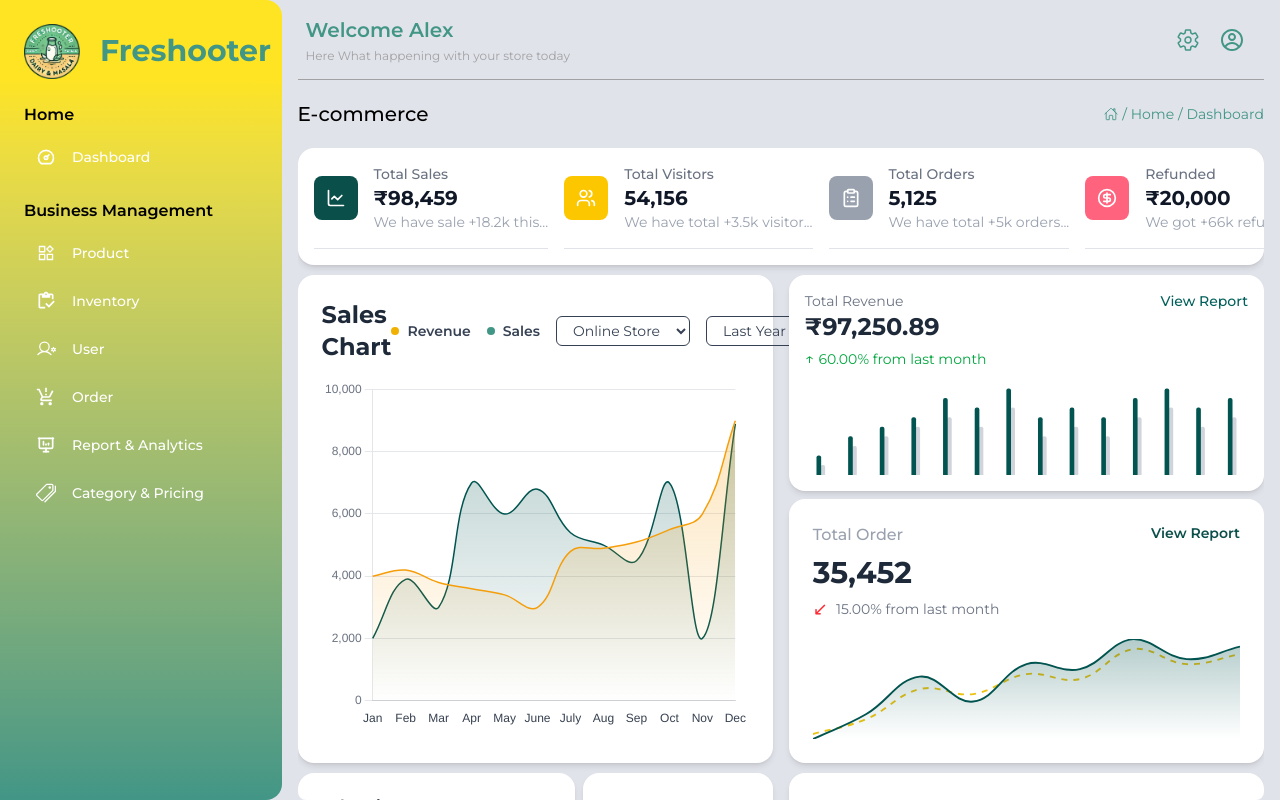
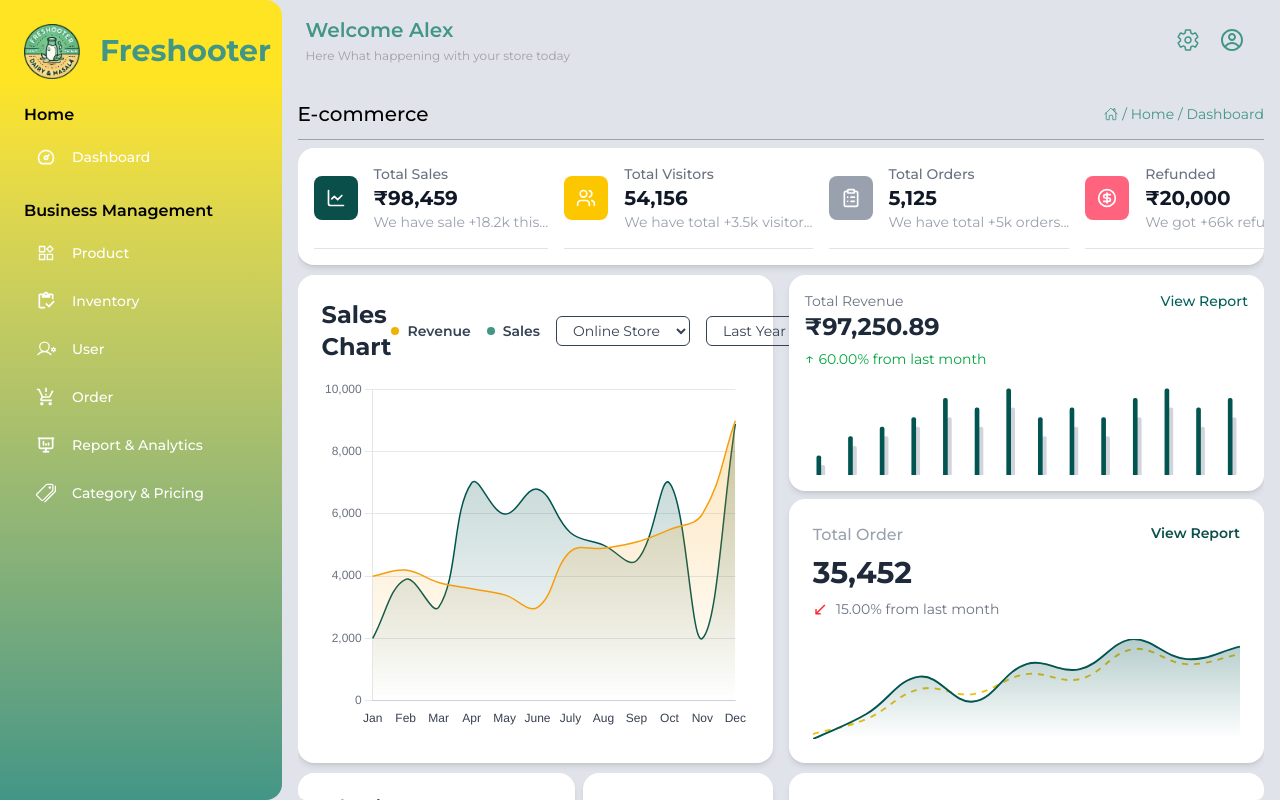
Before and after one commit to mitranjaykrishna/freshooter-web, a React app: page /dashboard in a window 1280 px wide. Both pictures are taken after a click on the button "Sign in". Built offline with nearby package versions, Linux system fonts and the light colour scheme; the HTML template or start-up script is replaced by a standard one.

Commit message:
fix padding

```diff
--- a/src/components/Headers/HeaderUpper.jsx
+++ b/src/components/Headers/HeaderUpper.jsx
@@ -6,7 +6,7 @@ import { useNavigate } from "react-router";
 export default function HeaderUpper() {
   const navigate = useNavigate();
   return (
-    <div className="absolute top-0 flex justify-between items-center w-full border-b border-subText px-2 py-1 min-h-[80px]">
+    <div className="absolute top-0 flex justify-between items-center w-full  px-2 py-1 min-h-[80px]">
       <div className="flex flex-col gap-1">
         <span className=" text-xl font-semibold text-primary">
           Welcome Alex
--- a/src/components/Headers/NavLocation.jsx
+++ b/src/components/Headers/NavLocation.jsx
@@ -3,7 +3,7 @@ import { IoHomeOutline } from "react-icons/io5";
 
 export default function NavLocation() {
   return (
-    <div className="flex justify-between items-center min-h-[52px] ">
+    <div className="flex justify-between items-center min-h-[52px] border-b border-subText">
       <span className="text-xl font-medium text-quinary">E-commerce</span>
       <div className="flex items-center justify-center gap-1 text-primary text-sm">
         <IoHomeOutline />
--- a/src/pages/Dashboard.jsx
+++ b/src/pages/Dashboard.jsx
@@ -9,7 +9,7 @@ import TopRevenueProductCard from "../components/Cards/TopRevenueProductCard";
 
 export default function Dashboard() {
   return (
-    <div className="relative flex flex-col gap-2.5 h-full pb-2 overflow-y-auto">
+    <div className="relative flex flex-col gap-2.5 h-full py-2 overflow-y-auto">
       <div className=" rounded-b-2xl bg-quaternary">
         <StatsCardList />
       </div>
--- a/src/routes/layout/DashLayout.jsx
+++ b/src/routes/layout/DashLayout.jsx
@@ -21,7 +21,7 @@ export default function DashLayout() {
 
         <HeaderUpper />
         {/* Main Content */}
-        <div className="flex flex-col gap-2 flex-1 min-h-0 rounded-lg overflow-hidden  pt-[88px]">
+        <div className="flex flex-col flex-1 min-h-0 rounded-lg overflow-hidden  pt-[88px]">
           <NavLocation />
           <Outlet />
         </div>
```
